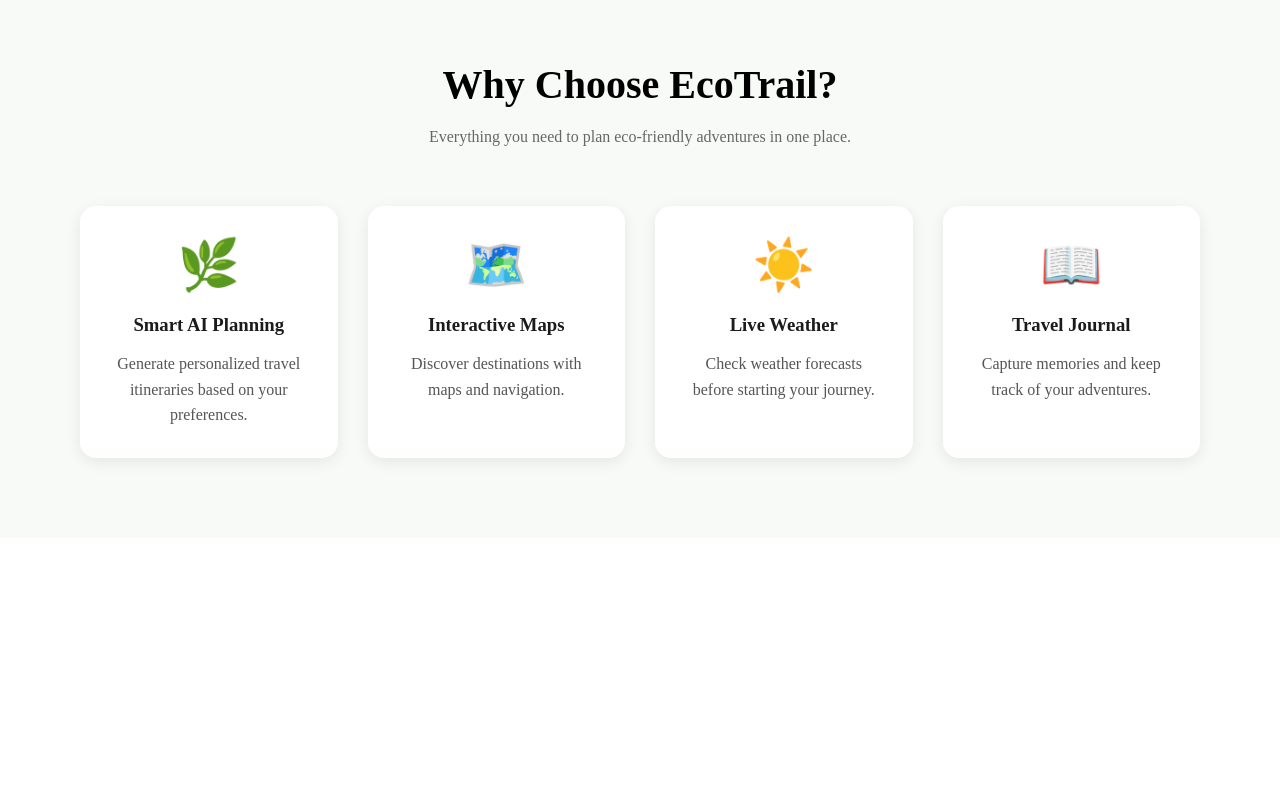
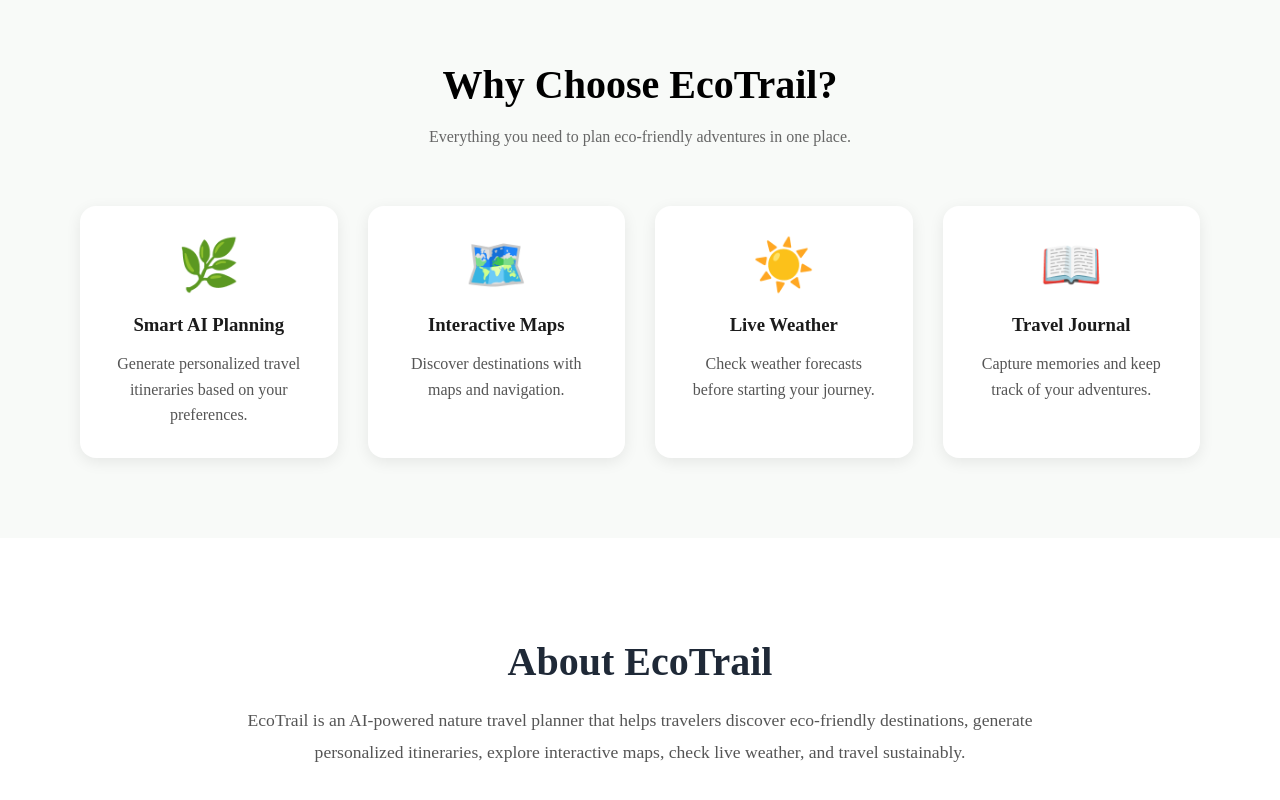
Before and after one commit to vanshikajoshi06/EcoTrail, a React app in the folder frontend/: page / in a window 1280 px wide. Shown: the part 833-1633 px from the top of the page. Before the commit the page ends 1371 px from the top, so only its background shows below. Built offline with nearby package versions, Linux system fonts and the light colour scheme; the HTML template or start-up script is replaced by a standard one.

Commit message:
Day 6: Implement map(), key prop, event handling and About section

```diff
--- /dev/null
+++ b/frontend/src/components/About/About.css
@@ -0,0 +1,22 @@
+.about {
+    padding: 100px 10%;
+    background-color: white;
+}
+
+.about-content {
+    max-width: 800px;
+    margin: 0 auto;
+    text-align: center;
+}
+
+.about h2 {
+    font-size: 2.5rem;
+    margin-bottom: 20px;
+    color: #1f2937;
+}
+
+.about p {
+    font-size: 1.1rem;
+    line-height: 1.8;
+    color: #555;
+}
--- /dev/null
+++ b/frontend/src/components/About/About.jsx
@@ -0,0 +1,23 @@
+import "./About.css";
+
+function About() {
+  return (
+    <section id="about" className="about">
+
+      <div className="about-content">
+
+        <h2>About EcoTrail</h2>
+
+        <p>
+          EcoTrail is an AI-powered nature travel planner that helps travelers
+          discover eco-friendly destinations, generate personalized itineraries,
+          explore interactive maps, check live weather, and travel sustainably.
+        </p>
+
+      </div>
+
+    </section>
+  );
+}
+
+export default About;
--- a/frontend/src/components/Features/Features.jsx
+++ b/frontend/src/components/Features/Features.jsx
@@ -1,9 +1,40 @@
+import FeatureCard from "../FeatureCard/FeatureCard";
 import "./Features.css";
-import FeatureCard from "../FeatureCard/FeatureCard";
+
+const features = [
+    {
+        id: 1,
+        icon: "🌿",
+        title: "Smart AI Planning",
+        description:
+            "Generate personalized travel itineraries based on your preferences.",
+    },
+    {
+        id: 2,
+        icon: "🗺️",
+        title: "Interactive Maps",
+        description:
+            "Discover destinations with maps and navigation.",
+    },
+    {
+        id: 3,
+        icon: "☀️",
+        title: "Live Weather",
+        description:
+            "Check weather forecasts before starting your journey.",
+    },
+    {
+        id: 4,
+        icon: "📖",
+        title: "Travel Journal",
+        description:
+            "Capture memories and keep track of your adventures.",
+    },
+];
 
 function Features() {
     return (
-        <section className="features">
+        <section id="features" className="features" >
 
             <h2>Why Choose EcoTrail?</h2>
 
@@ -13,29 +44,16 @@ function Features() {
 
             <div className="features-grid">
 
-                <FeatureCard
-                    icon="🌿"
-                    title="Smart AI Planning"
-                    description="Generate personalized travel itineraries based on your preferences."
-                />
-
-                <FeatureCard
-                    icon="🗺️"
-                    title="Interactive Maps"
-                    description="Discover destinations with maps and navigation."
-                />
-
-                <FeatureCard
-                    icon="☀️"
-                    title="Live Weather"
-                    description="Check weather forecasts before starting your journey."
-                />
-
-                <FeatureCard
-                    icon="📖"
-                    title="Travel Journal"
-                    description="Capture memories and keep track of your adventures."
-                />
+                {
+                    features.map((feature) => (
+                        <FeatureCard
+                            key={feature.id}
+                            icon={feature.icon}
+                            title={feature.title}
+                            description={feature.description}
+                        />
+                    ))
+                }
 
             </div>
 
--- a/frontend/src/components/Hero/Hero.jsx
+++ b/frontend/src/components/Hero/Hero.jsx
@@ -7,7 +7,23 @@ function Hero({
   description,
   primaryButton,
   secondaryButton,
-}){
+}) {
+  function handleExploreClick() {
+    const section = document.getElementById("features");
+
+    section.scrollIntoView({
+      behavior: "smooth",
+    });
+  }
+
+  function handleLearnMoreClick() {
+    const section = document.getElementById("about");
+
+    section.scrollIntoView({
+      behavior: "smooth",
+    });
+  }
+
   return (
     <section className="hero">
 
@@ -31,11 +47,16 @@ function Hero({
         </p>
 
         <div className="hero-buttons">
-          <button className="primary-btn">
+          <button
+            className="primary-btn"
+            onClick={handleExploreClick}
+          >
             {primaryButton}
           </button>
-
-          <button className="secondary-btn">
+          <button
+            className="secondary-btn"
+            onClick={handleLearnMoreClick}
+          >
             {secondaryButton}
           </button>
         </div>
--- a/frontend/src/pages/Home.jsx
+++ b/frontend/src/pages/Home.jsx
@@ -2,6 +2,7 @@
 import Navbar from "../components/Navbar/Navbar";
 import Hero from "../components/Hero/Hero";
 import Features from "../components/Features/Features";
+import About from "../components/About/About";
 
 function Home() {
   return (
@@ -16,6 +17,7 @@ function Home() {
         secondaryButton="Learn More"
       />
       <Features />
+      <About />
     </>
   );
 }
```
